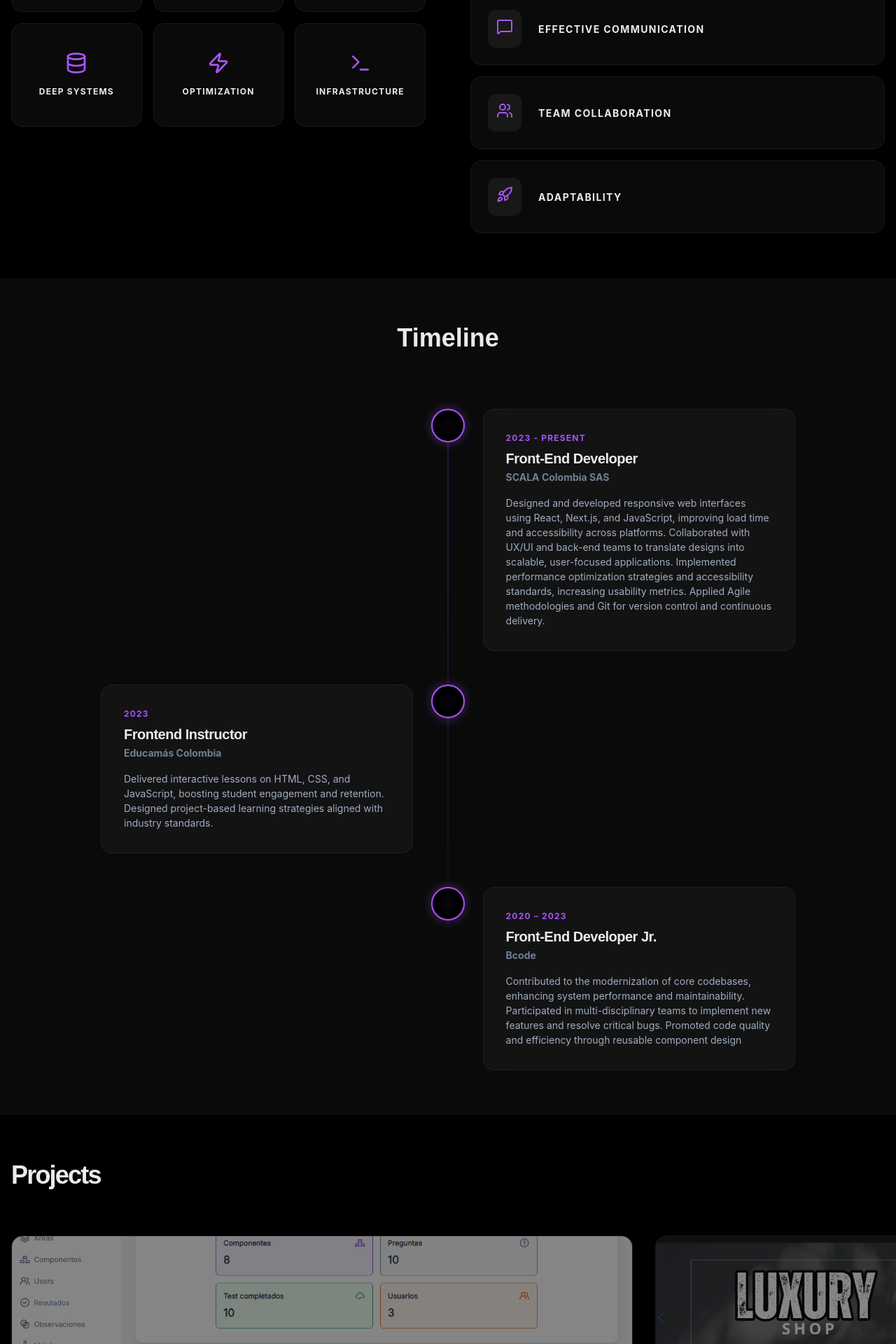
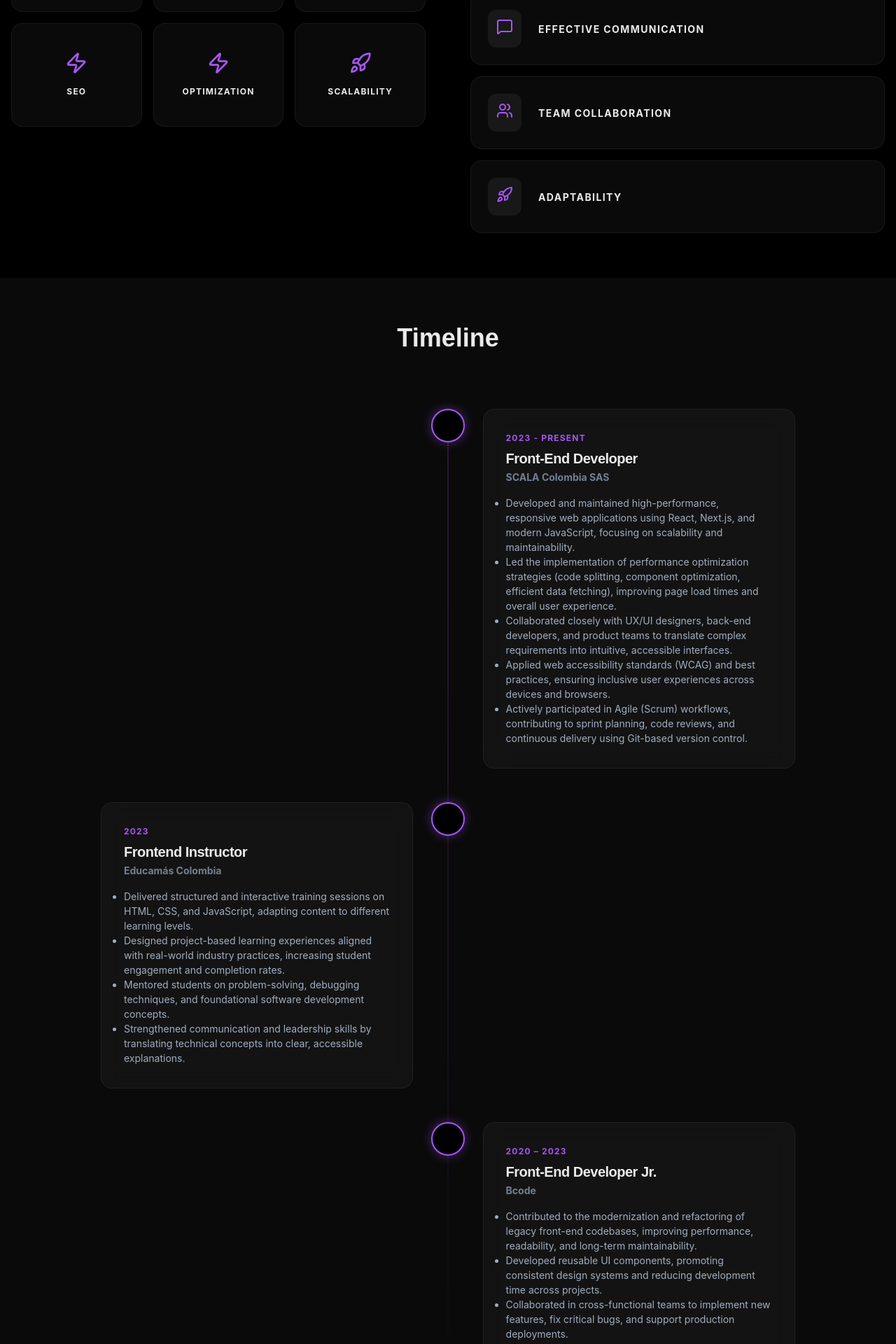
Before and after one commit to MauricioSantos12/msr-portfolio, a React (Vite) app: page / in a window 1280 px wide. Shown: the part 1120-3040 px from the top of the page at 70% size. Built offline with nearby package versions, Linux system fonts and the light colour scheme; no server answers.

Commit message:
feat: update timeline information

```diff
--- a/src/components/Skills.tsx
+++ b/src/components/Skills.tsx
@@ -38,10 +38,10 @@ const Skills: React.FC<SkillsProps> = ({ t, theme, lang }) => {
   const technicalSkills: Skill[] = [
     {
       name: {
-        EN: "Architecture",
-        ES: "Arquitectura",
+        EN: "React",
+        ES: "React",
       },
-      icon: Cpu,
+      icon: Layout,
       type: "technical",
     },
     {
@@ -54,18 +54,18 @@ const Skills: React.FC<SkillsProps> = ({ t, theme, lang }) => {
     },
     {
       name: {
-        EN: "React Engines",
-        ES: "React",
+        EN: "Performance",
+        ES: "Rendimiento",
       },
-      icon: Layout,
+      icon: Cpu,
       type: "technical",
     },
     {
       name: {
-        EN: "Deep Systems",
-        ES: "Sistemas Profundos",
+        EN: "SEO",
+        ES: "SEO",
       },
-      icon: Database,
+      icon: Zap,
       type: "technical",
     },
     {
@@ -78,10 +78,10 @@ const Skills: React.FC<SkillsProps> = ({ t, theme, lang }) => {
     },
     {
       name: {
-        EN: "Infrastructure",
-        ES: "Infraestructura",
+        EN: "Scalability",
+        ES: "Escalabilidad",
       },
-      icon: Terminal,
+      icon: Rocket,
       type: "technical",
     },
   ];
--- a/src/components/Timeline.tsx
+++ b/src/components/Timeline.tsx
@@ -26,36 +26,38 @@ const Timeline: React.FC<TimelineProps> = ({ t, theme, lang }) => {
       role: "Front-End Developer",
       company: "SCALA Colombia SAS",
       date: "2023 - PRESENT",
-      description: `Designed and developed responsive web interfaces using
-React, Next.js, and JavaScript, improving load time and
-accessibility across platforms.
-Collaborated with UX/UI and back-end teams to translate
-designs into scalable, user-focused applications.
-Implemented performance optimization strategies and
-accessibility standards, increasing usability metrics.
-Applied Agile methodologies and Git for version control and
-continuous delivery.
-`,
+      description: `
+     <ul>
+      <li> Developed and maintained high-performance, responsive web applications using React, Next.js, and modern JavaScript, focusing on scalability and maintainability. </li>
+      <li> Led the implementation of performance optimization strategies (code splitting, component optimization, efficient data fetching), improving page load times and overall user experience.  </li>
+      <li> Collaborated closely with UX/UI designers, back-end developers, and product teams to translate complex requirements into intuitive, accessible interfaces.  </li>
+      <li> Applied web accessibility standards (WCAG) and best practices, ensuring inclusive user experiences across devices and browsers.  </li>
+      <li> Actively participated in Agile (Scrum) workflows, contributing to sprint planning, code reviews, and continuous delivery using Git-based version control. </li/>
+      </ul>`,
     },
     {
       role: "Frontend Instructor",
       company: "Educamás Colombia",
       date: "2023",
-      description: `Delivered interactive lessons on HTML, CSS, and JavaScript,
-boosting student engagement and retention.
-Designed project-based learning strategies aligned with
-industry standards.`,
+      description: `
+      <ul>
+      <li>Delivered structured and interactive training sessions on HTML, CSS, and JavaScript, adapting content to different learning levels.</li>
+      <li>Designed project-based learning experiences aligned with real-world industry practices, increasing student engagement and completion rates.</li>
+      <li>Mentored students on problem-solving, debugging techniques, and foundational software development concepts.</li>
+      <li>Strengthened communication and leadership skills by translating technical concepts into clear, accessible explanations.</li>
+      </ul>`,
     },
     {
       role: "Front-End Developer Jr.",
       company: "Bcode",
       date: "2020 – 2023",
-      description: `Contributed to the modernization of core codebases,
-enhancing system performance and maintainability.
-Participated in multi-disciplinary teams to implement new
-features and resolve critical bugs.
-Promoted code quality and efficiency through reusable
-component design`,
+      description: `
+      <ul>
+      <li>Contributed to the modernization and refactoring of legacy front-end codebases, improving performance, readability, and long-term maintainability.</li>
+      <li>Developed reusable UI components, promoting consistent design systems and reducing development time across projects.</li>
+      <li>Collaborated in cross-functional teams to implement new features, fix critical bugs, and support production deployments.</li>
+      <li>Gained hands-on experience with best practices in clean code, version control, and collaborative development environments.</li>
+      </ul>`,
     },
   ];
 
@@ -63,27 +65,39 @@ component design`,
     {
       role: "Desarrollador Front-End",
       company: "SCALA Colombia SAS",
-      date: "2023 - PRESENT",
-      description: `Diseño y desarrollo de interfaces web responsivas utilizando React, Next.js y JavaScript, mejorando el tiempo de carga y la accesibilidad en todas las plataformas.
-Colaboración con equipos de UX/UI y back-end para traducir diseños en aplicaciones escalables y centradas en el usuario.
-Implementación de estrategias de optimización del rendimiento y estándares de accesibilidad, aumentando las métricas de usabilidad.
-Aplicación de metodologías ágiles y Git para el control de versiones y la entrega continua.
-`,
+      date: "2023 - Presente",
+      description: `
+      <ul>
+        <li>Desarrollé y mantuve aplicaciones web responsivas y de alto rendimiento utilizando React, Next.js y JavaScript moderno, con enfoque en escalabilidad y mantenibilidad.</li>
+        <li>Lideré la implementación de estrategias de optimización de rendimiento (code splitting, optimización de componentes y gestión eficiente de datos), mejorando los tiempos de carga y la experiencia de usuario.</li>
+        <li>Colaboré estrechamente con diseñadores UX/UI, desarrolladores back-end y equipos de producto para transformar requerimientos complejos en interfaces intuitivas y accesibles.</li>
+        <li>Apliqué estándares de accesibilidad web (WCAG) y buenas prácticas, garantizando experiencias inclusivas en distintos dispositivos y navegadores.</li>
+        <li>Participé activamente en metodologías Agile (Scrum), contribuyendo a la planificación de sprints, revisiones de código y procesos de entrega continua mediante control de versiones con Git.</li>
+      </ul>`,
     },
     {
       role: "Instructor de Front-End",
       company: "Educamás Colombia",
       date: "2023",
-      description: `Entregue lecciones interactivas sobre HTML, CSS y JavaScript, impulsando la interacción y la retención de los estudiantes.
-Diseñe estrategias de aprendizaje basadas en proyectos.`,
+      description: `
+      <ul>
+        <li>Impartí sesiones de formación estructuradas e interactivas en HTML, CSS y JavaScript, adaptando los contenidos a distintos niveles de aprendizaje.</li>
+        <li>Diseñé experiencias de aprendizaje basadas en proyectos alineadas con prácticas reales de la industria, aumentando el compromiso y la tasa de finalización de los estudiantes.</li>
+        <li>Guié a los estudiantes en resolución de problemas, técnicas de depuración y conceptos fundamentales del desarrollo de software.</li>
+        <li>Fortalecí habilidades de comunicación y liderazgo al traducir conceptos técnicos en explicaciones claras y accesibles.</li>
+      </ul>`,
     },
     {
       role: "Desarrollador Front-End Jr.",
       company: "Bcode",
       date: "2020 – 2023",
-      description: `Contribuyó a la modernización de core codebases, mejorando el rendimiento del sistema y la mantenibilidad.
-Participé en equipos multidisciplinares para implementar nuevas características y resolver problemas críticos.
-Promovió la calidad y eficiencia a través de la diseño de componentes reutilizables`,
+      description: `
+      <ul>
+        <li>Contribuí a la modernización y refactorización de bases de código front-end heredadas, mejorando el rendimiento, la legibilidad y la mantenibilidad a largo plazo.</li>
+        <li>Desarrollé componentes reutilizables de interfaz de usuario, promoviendo sistemas de diseño consistentes y reduciendo los tiempos de desarrollo entre proyectos.</li>
+        <li>Colaboré con equipos multidisciplinarios para implementar nuevas funcionalidades, corregir errores críticos y apoyar despliegues en producción.</li>
+        <li>Adquirí experiencia práctica en buenas prácticas de código limpio, control de versiones y entornos de desarrollo colaborativos.</li>
+      </ul>`,
     },
   ];
 
@@ -172,9 +186,8 @@ Promovió la calidad y eficiencia a través de la diseño de componentes reut
                           color="gray.400"
                           fontSize="sm"
                           lineHeight="relaxed"
-                        >
-                          {m.description}
-                        </Text>
+                          dangerouslySetInnerHTML={{ __html: m.description }}
+                        />
                       </Box>
                     </SpotlightCard>
                   </MotionBox>
```
